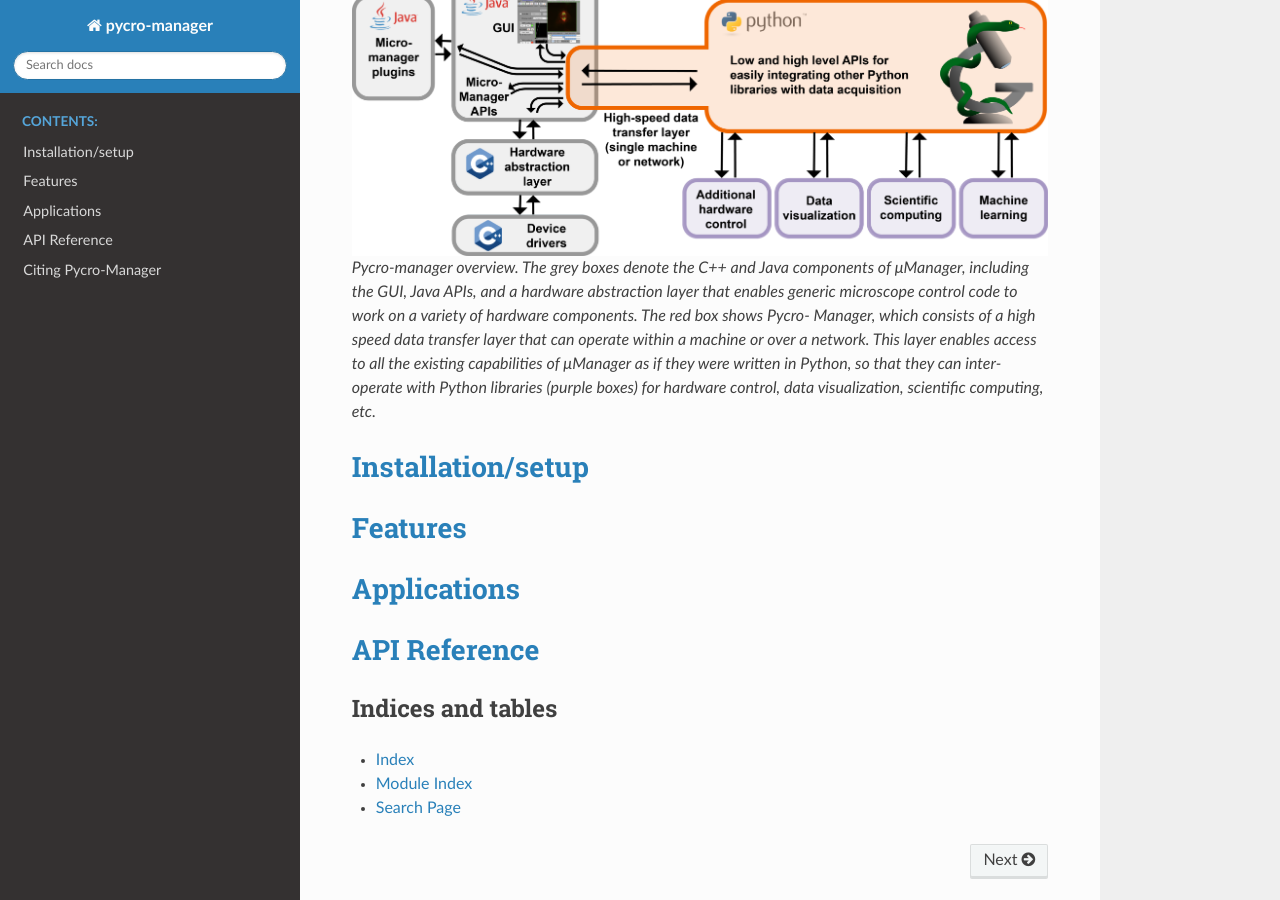
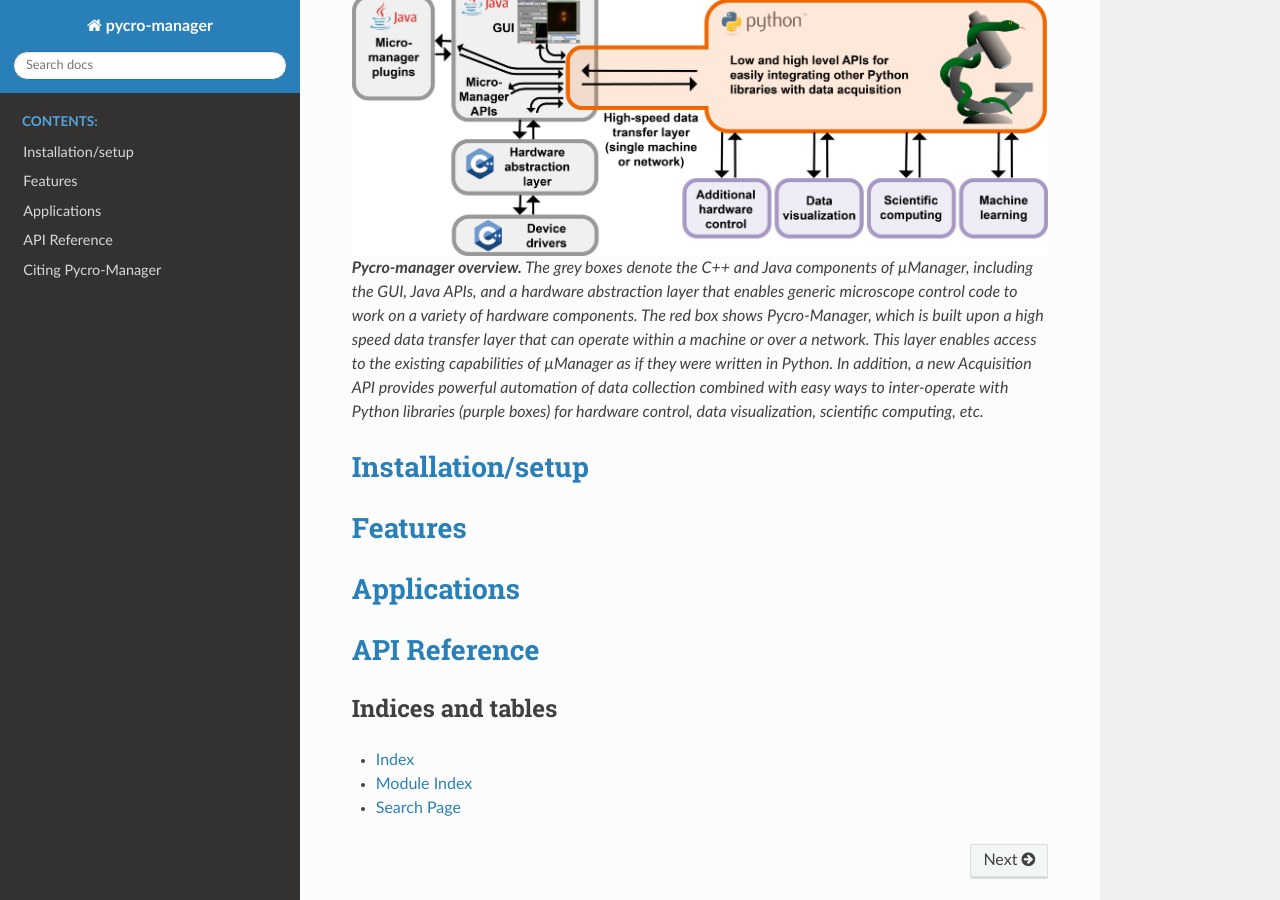
Before and after one commit to micro-manager/pycro-manager, a Sphinx documentation site: the page built from docs/source/index.rst, in a window 1280 px wide and 900 px high, scrolled down 469 px. Built offline with Sphinx 7.4.7 and the Read the Docs theme 2.0.0, drawn with Linux system fonts in a browser that asks for light colours; pages that are not in the unit, such as notebooks, are missing from menus.

Commit message:
more doc cleanup

```diff
--- a/docs/source/acq_overview.rst
+++ b/docs/source/acq_overview.rst
@@ -16,7 +16,7 @@
    :width: 800
    :alt: Overview figure of pycro-manager Acquisitions
 
-   Overview of pycro-manager Acquisitions. The blue boxes show acquisitions starting with some source of ”acquisition events”, instructions for image collection and associated hardware changes. Green boxes represent acquisition events that are optimized, then used to move hardware and collect images. ”Acquisition hooks” can be used to execute arbitrary code synchronously or modify/delete instructions on-the-fly. Magenta boxes represent acquired images going straight to the default image saving and display, or being diverted through ”image processors”, which allow for modification of images or diversion to external saving and visualization.
+   **Overview of pycro-manager Acquisitions.** The blue boxes show acquisitions starting with some source of ”acquisition events”, instructions for image collection and associated hardware changes. Green boxes represent acquisition events that are optimized, then used to move hardware and collect images. ”Acquisition hooks” can be used to execute arbitrary code synchronously or modify/delete instructions on-the-fly. Magenta boxes represent acquired images going straight to the default image saving and display, or being diverted through ”image processors”, which allow for modification of images or diversion to external saving and visualization.
 
 
 
--- a/docs/source/index.rst
+++ b/docs/source/index.rst
@@ -9,7 +9,7 @@
    :width: 800
    :alt: Overview of pycro-manager
 
-   Pycro-manager overview. The grey boxes denote the C++ and Java components of μManager, including the GUI, Java APIs, and a hardware abstraction layer that enables generic microscope control code to work on a variety of hardware components. The red box shows Pycro- Manager, which consists of a high speed data transfer layer that can operate within a machine or over a network. This layer enables access to all the existing capabilities of μManager as if they were written in Python, so that they can inter-operate with Python libraries (purple boxes) for hardware control, data visualization, scientific computing, etc.
+   **Pycro-manager overview.** The grey boxes denote the C++ and Java components of µManager, including the GUI, Java APIs, and a hardware abstraction layer that enables generic microscope control code to work on a variety of hardware components. The red box shows Pycro-Manager, which is built upon a high speed data transfer layer that can operate within a machine or over a network. This layer enables access to the existing capabilities of µManager as if they were written in Python. In addition, a new Acquisition API provides powerful automation of data collection combined with easy ways to inter-operate with Python libraries (purple boxes) for hardware control, data visualization, scientific computing, etc.
 
 
 
```
